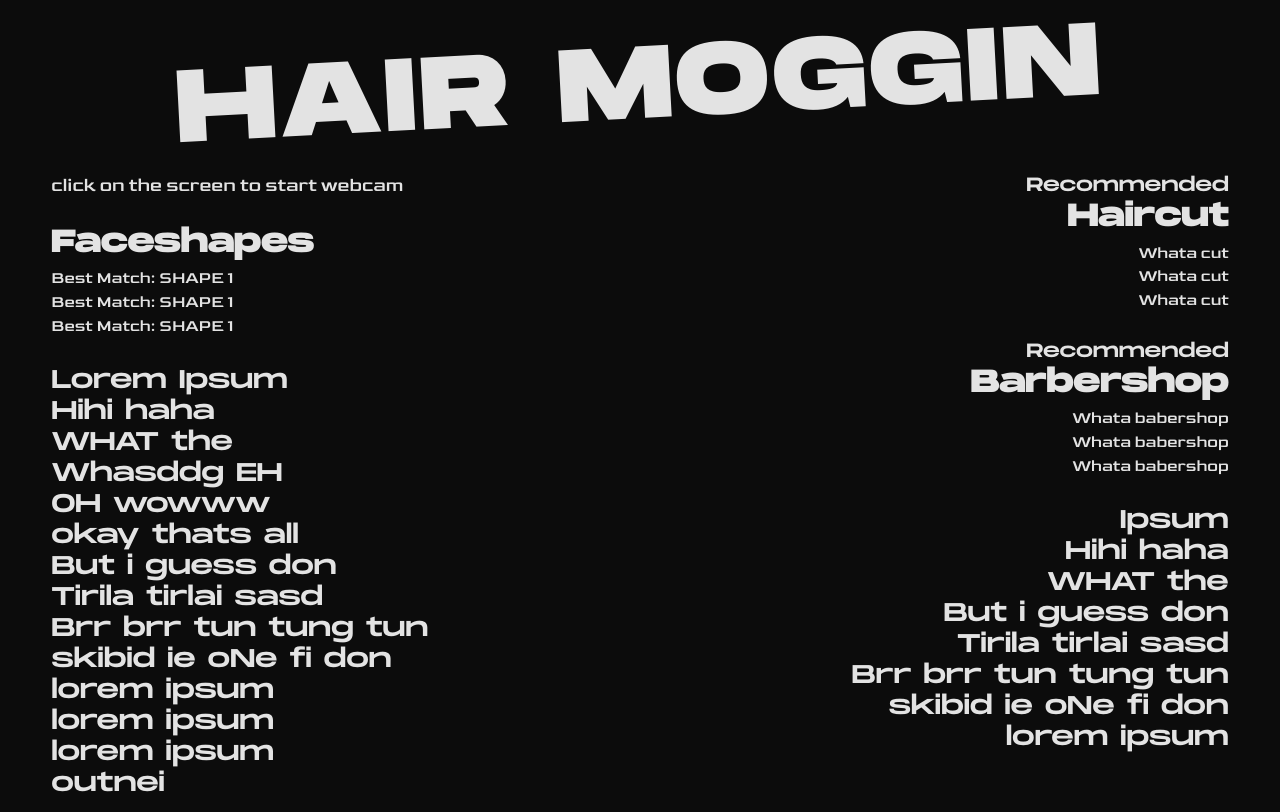
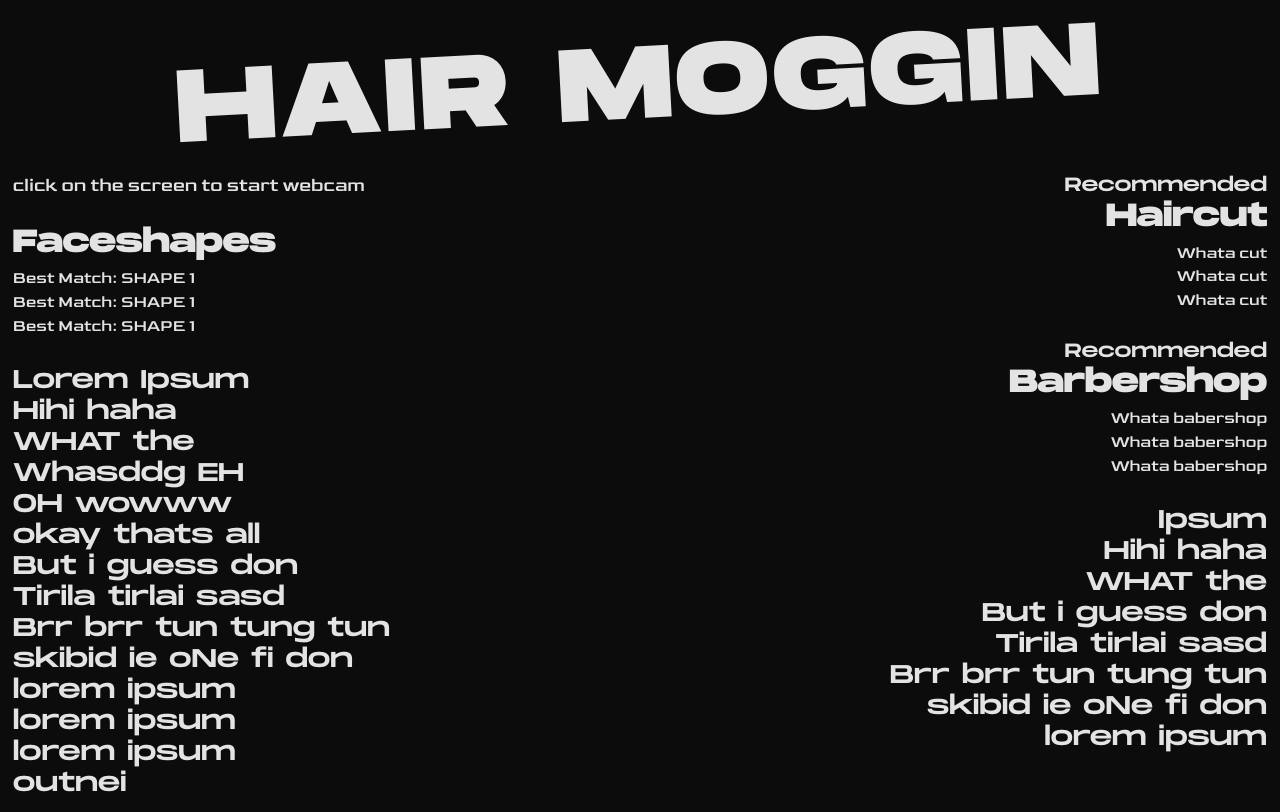
Before and after one commit to PeterHuynh123/Hair-Moggin, a React (Create React App) app: page / in a window 1280 px wide. Built offline with nearby package versions, Linux system fonts and the light colour scheme.

Commit message:
shift .left .light closer to the edges

```diff
--- a/public/index.html
+++ b/public/index.html
@@ -2,14 +2,14 @@
 <html lang="en">
   <head>
     <meta charset="utf-8" />
-    <link rel="icon" href="%PUBLIC_URL%/favicon.ico" />
+    <link rel="icon" href="../src/assets/fonts/image.png" />
     <meta name="viewport" content="width=device-width, initial-scale=1" />
     <meta name="theme-color" content="#000000" />
     <meta
       name="description"
       content="Web site created using create-react-app"
     />
-    <link rel="apple-touch-icon" href="%PUBLIC_URL%/logo192.png" />
+    <link rel="apple-touch-icon" href="../src/assets/fonts/image.png" />
     <!--
       manifest.json provides metadata used when your web app is installed on a
       user's mobile device or desktop. See https://developers.google.com/web/fundamentals/web-app-manifest/
@@ -24,7 +24,7 @@
       work correctly both with client-side routing and a non-root public URL.
       Learn how to configure a non-root public URL by running `npm run build`.
     -->
-    <title>React App</title>
+    <title>Hair Moggin</title>
   </head>
   <body>
     <noscript>You need to enable JavaScript to run this app.</noscript>
--- a/src/App.css
+++ b/src/App.css
@@ -5,12 +5,6 @@
 .App-logo {
   height: 40vmin;
   pointer-events: none;
-}
-
-@media (prefers-reduced-motion: no-preference) {
-  .App-logo {
-    animation: App-logo-spin infinite 20s linear;
-  }
 }
 
 .App-header {
@@ -26,15 +20,6 @@
 
 .App-link {
   color: #61dafb;
-}
-
-@keyframes App-logo-spin {
-  from {
-    transform: rotate(0deg);
-  }
-  to {
-    transform: rotate(360deg);
-  }
 }
 
 /* Root and layout */
@@ -72,7 +57,7 @@
   width: 100vw;
   justify-content: space-between;
   align-items: flex-start;
-  padding: 2vw 4vw 0 4vw;
+  padding: 2vw 2vw 0 2vw;
   box-sizing: border-box;
 }
 
@@ -87,10 +72,14 @@
 .left {
   max-width: 35vw;
   align-items: flex-start;
+  padding-left: 0;
+  margin-left: -1vw;
 }
+
 .right {
   max-width: 35vw;
   align-items: flex-end;
+  margin-right: -1vw;
 }
 
 .instruct {
@@ -132,7 +121,7 @@
 
 .recommend-item:hover {
   cursor: pointer;
-  transform: translateY(-0.3vw);
+  transform: translateY(-0.2vw);
   text-shadow:
   0 0 7px #fff,
   0 0 10px #fff,
```
Also changed, not shown: src/assets/fonts/image.png (added).
